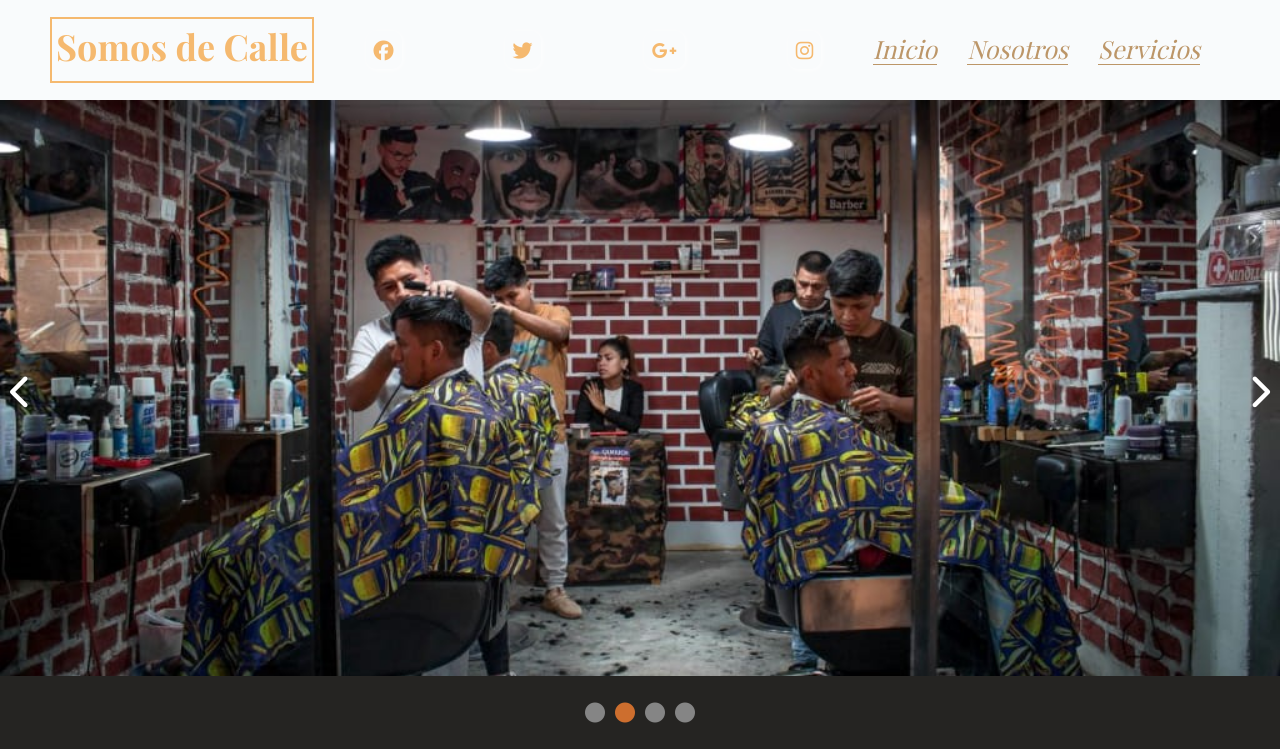
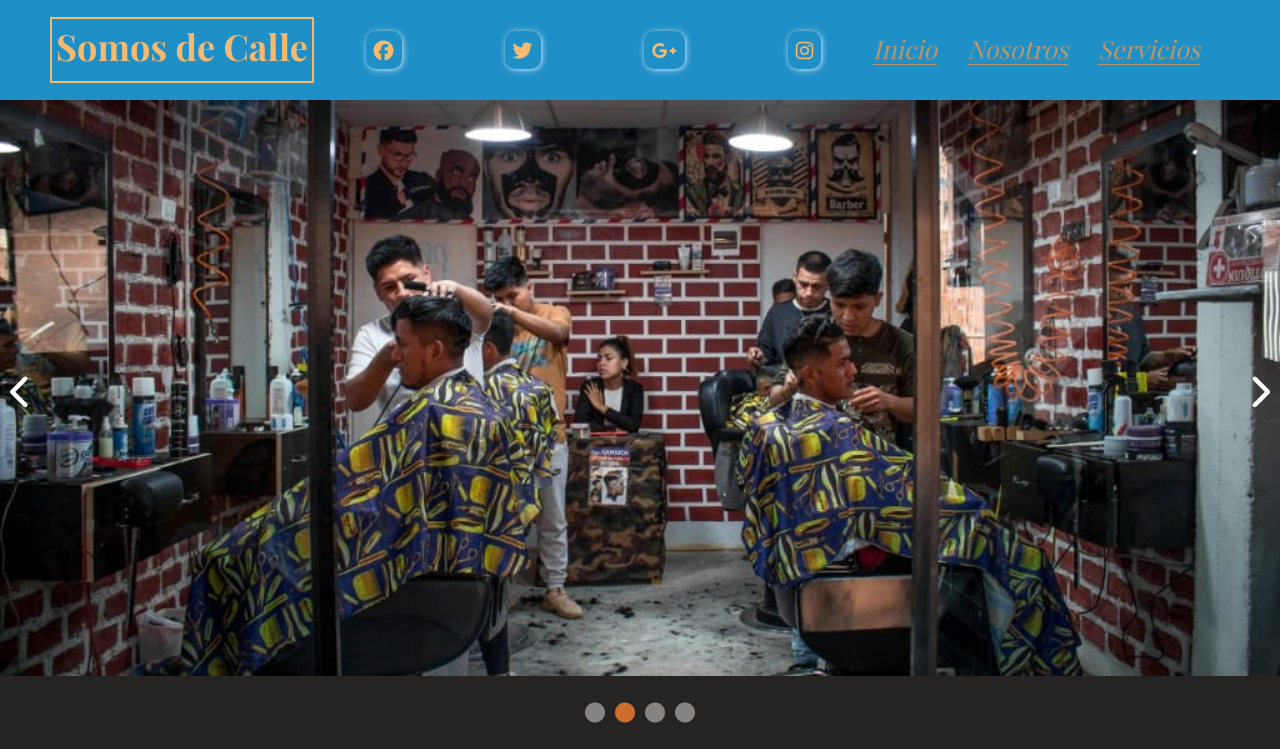
Before and after one commit to OmarBlas11/PryBarberia, a plain HTML site: page index.html in a window 1280 px wide. Shown: the top 749 px of the page. Drawn offline with nearby package versions, Linux system fonts and the light colour scheme; a web font is replaced by a local one.

Commit message:
Se cambio color de Nav

```diff
--- a/css/style.css
+++ b/css/style.css
@@ -16,7 +16,7 @@ display: none;
   z-index: 101;
   width: 100%;
   height: 100px;
-  background-color: #f9fbfc;
+  background-color: #1f8fc7;
 }
 @media screen and (max-width: 768px){
   .nav-top {
```
